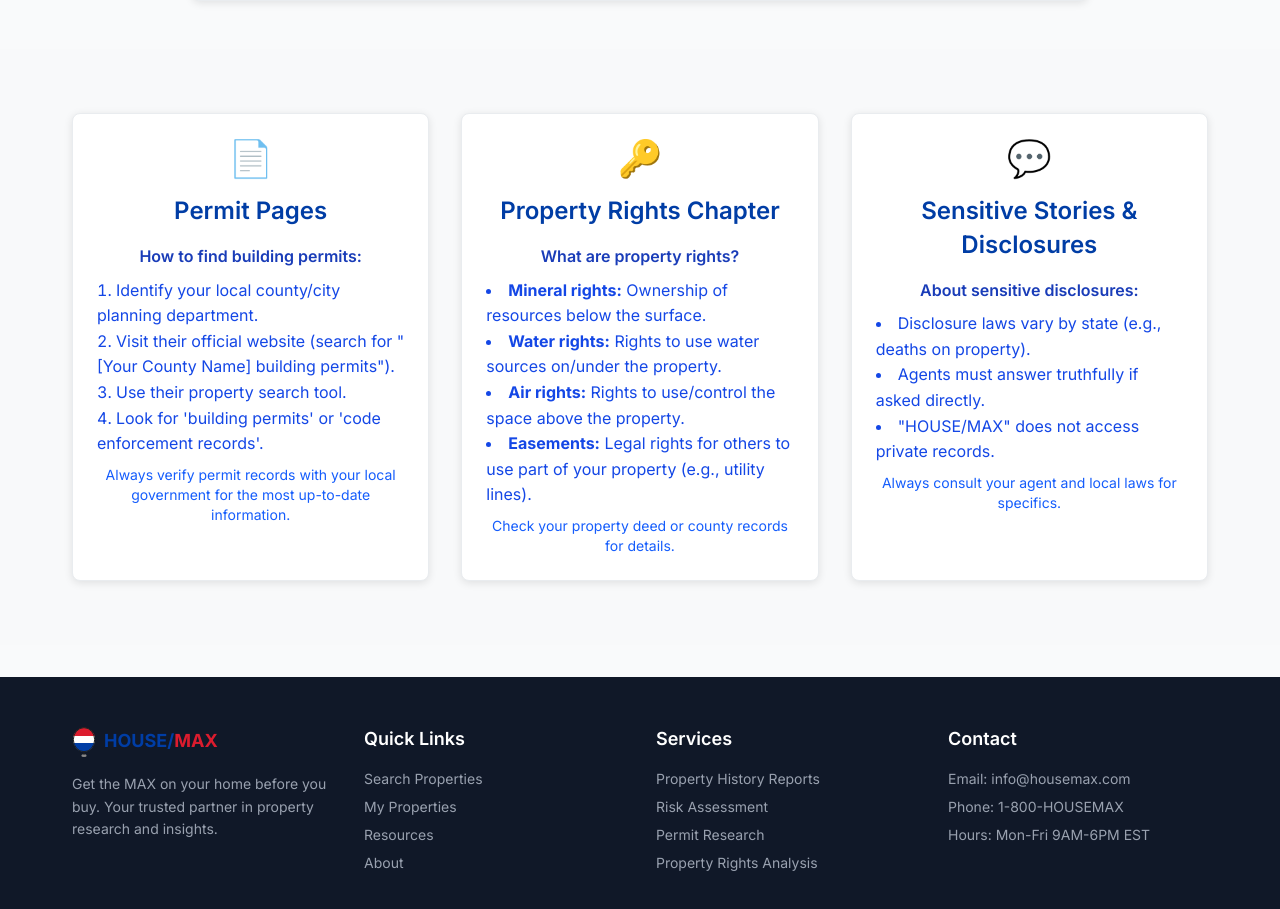
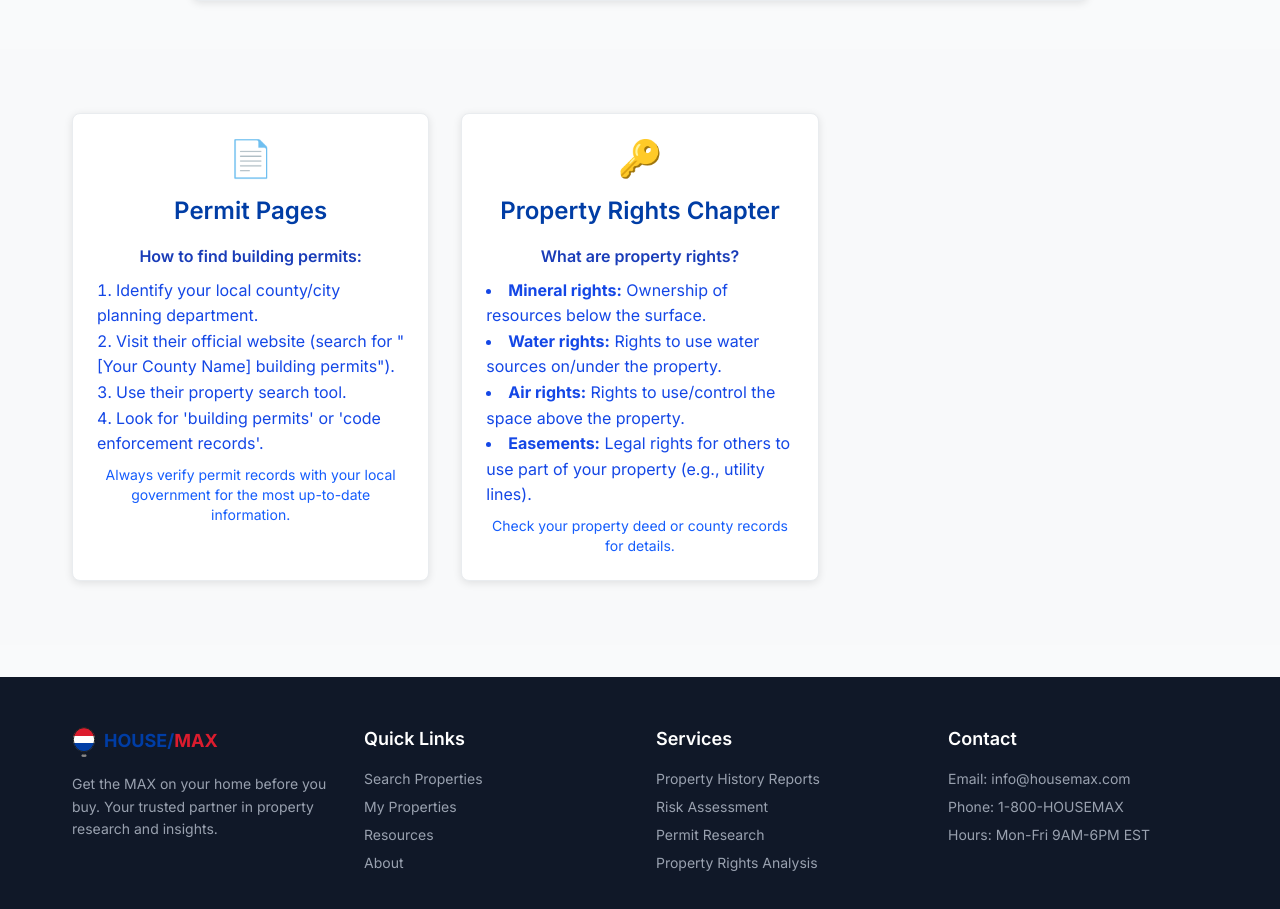
Before and after one commit to khemans/homes-max, a Next.js app: page /property in a window 1280 px wide. Shown: the part 1389-2298 px from the top of the page. Built offline with nearby package versions, Linux system fonts and the light colour scheme.

Commit message:
Remove Sensitive Stories & Disclosures feature from property details

```diff
--- a/src/components/PropertyDetailsClient.tsx
+++ b/src/components/PropertyDetailsClient.tsx
@@ -52,22 +52,6 @@ const infoSections = [
           <li><b>Easements:</b> Legal rights for others to use part of your property (e.g., utility lines).</li>
         </ul>
         <p className="text-blue-600 text-sm">Check your property deed or county records for details.</p>
-      </>
-    ),
-  },
-  {
-    icon: "💬",
-    title: "Sensitive Stories & Disclosures",
-    keyword: ["death", "deaths", "disclosure", "disclosures", "story", "stories"],
-    content: (
-      <>
-        <p className="mb-2 text-blue-800 font-semibold">About sensitive disclosures:</p>
-        <ul className="list-disc list-inside text-blue-700 text-left mx-auto max-w-md mb-2">
-          <li>Disclosure laws vary by state (e.g., deaths on property).</li>
-          <li>Agents must answer truthfully if asked directly.</li>
-          <li>&quot;HOUSE/MAX&quot; does not access private records.</li>
-        </ul>
-        <p className="text-blue-600 text-sm">Always consult your agent and local laws for specifics.</p>
       </>
     ),
   },
```
